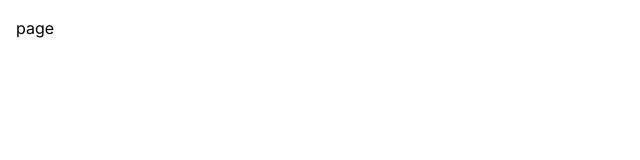
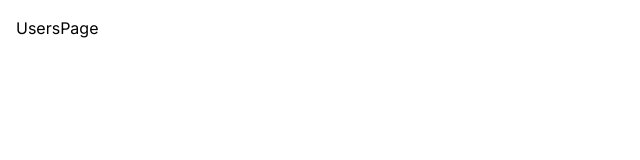
Before and after one commit to Kadunapikin/nextjs-tutorial, a Next.js app: page /users in a window 1280 px wide. Shown: the top 160 px of the page, without its empty margins (0-640 px from the left). Built offline with nearby package versions, Linux system fonts and the light colour scheme.

Commit message:
create new dir inside users dir and add a new user page.tsx file

```diff
--- /dev/null
+++ b/app/users/new/page.tsx
@@ -0,0 +1,9 @@
+import React from 'react'
+
+const NewUserPage = () => {
+  return (
+    <div>NewUserPage</div>
+  )
+}
+
+export default NewUserPage
--- a/app/users/page.tsx
+++ b/app/users/page.tsx
@@ -1,9 +1,9 @@
 import React from 'react'
 
-const page = () => {
+const UsersPage = () => {
   return (
-    <div>page</div>
+    <div>UsersPage</div>
   )
 }
 
-export default page
+export default UsersPage
```
